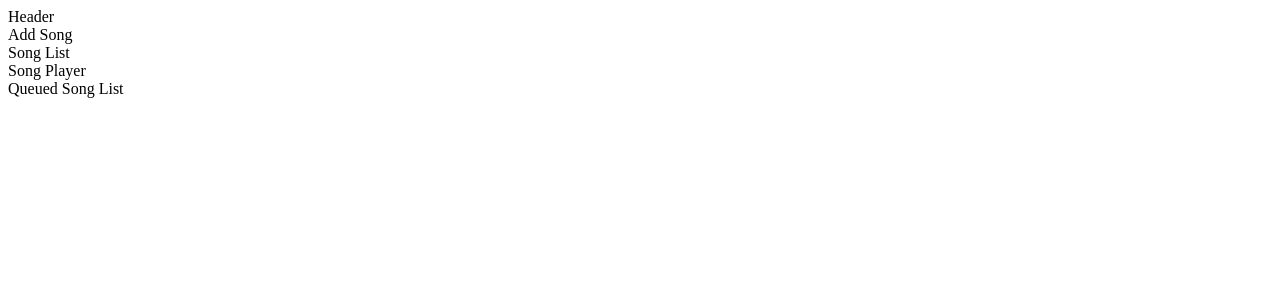
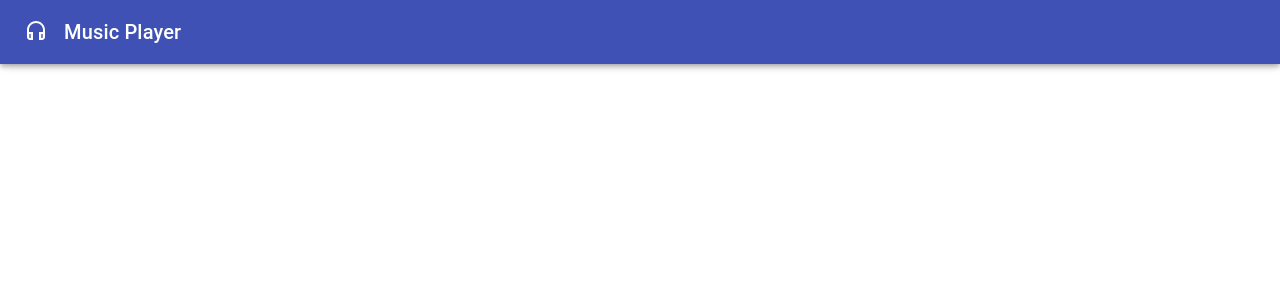
Before and after one commit to efrenmarin45/ReactMusicPlayer, a React (Create React App) app: page / in a window 1280 px wide. Shown: the top 300 px of the page. Built offline with nearby package versions, Linux system fonts and the light colour scheme.

Commit message:
Included Header and added material components

```diff
--- a/src/App.js
+++ b/src/App.js
@@ -3,14 +3,21 @@ import AddSong from './components/AddSong';
 import Header from './components/Header';
 import SongList from './components/SongList';
 import SongPlayer from './components/SongPlayer';
+import { Grid } from '@material-ui/core';
 
 function App() {
   return (
     <>
       <Header />
-      <AddSong />
-      <SongList />
-      <SongPlayer />
+      <Grid container spacing={3}>
+        <Grid item xs={12} md={7}>
+          <AddSong />
+          <SongList />
+        </Grid>
+        <Grid item xs={12} md={5}>
+          <SongPlayer />
+        </Grid>
+      </Grid>
     </>
   );
 }
--- a/src/components/Header.js
+++ b/src/components/Header.js
@@ -1,8 +1,25 @@
 import React from 'react';
+import { AppBar, Toolbar, Typography, makeStyles } from '@material-ui/core';
+import HeadsetTwoToneIcon from '@material-ui/icons/HeadsetTwoTone';
+
+ const useStyles = makeStyles(theme => ({
+    title: {
+        marginLeft: theme.spacing(2)
+    }
+}));
 
 function Header(){
+    const classes = useStyles();
+
     return(
-        <div>Header</div>
+        <AppBar position='fixed' color='primary'>
+            <Toolbar>
+                <HeadsetTwoToneIcon />
+                <Typography className={classes.title} variant='h6' component='h1'>
+                    Music Player
+                </Typography>
+            </Toolbar>
+        </AppBar>
     )
 };
 
```
